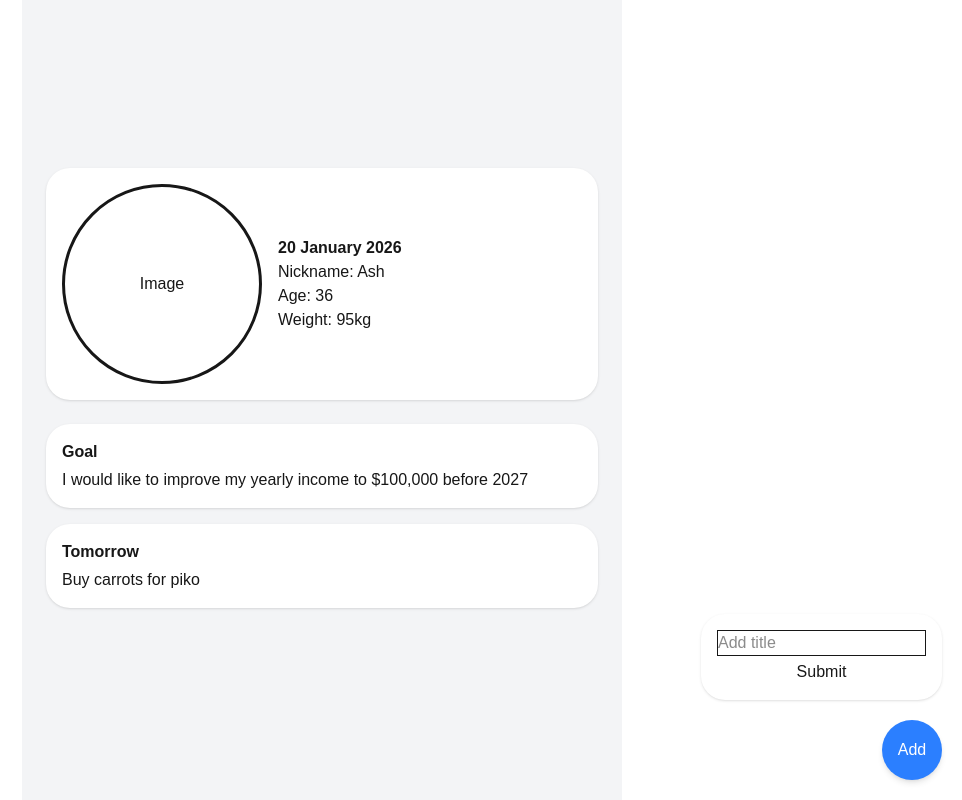
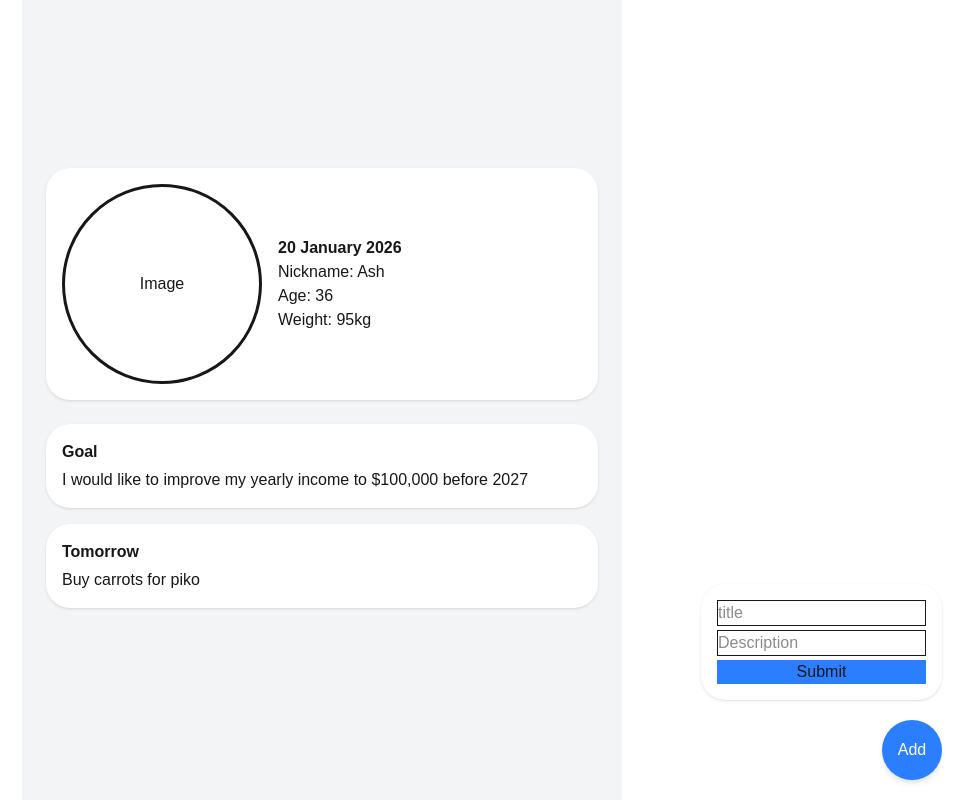
Before and after one commit to ashLuchowa/lookbehind-app, a Next.js app: page / in a window 1280 px wide. Both pictures are taken after a click on the button "Add". Shown: the whole page, without its empty margins (318-1280 px from the left). Built offline with nearby package versions, Linux system fonts and the light colour scheme.

Commit message:
Get value from form

```diff
--- a/app/components/addform.tsx
+++ b/app/components/addform.tsx
@@ -1,13 +1,36 @@
+'use client';
+
+import { useState } from "react";
+
 export default function AddForm() {
+    const [title, setTitle] = useState('');
+    const [description, setDescription] = useState('');
+
+    const handleSubmit = (e: React.FormEvent) => {
+        e.preventDefault();
+
+        // Replace console.log with actual submission logic
+        console.log(`Title: ${title}`);
+        console.log(`Description: ${description}`);
+    }
 
     return (
-        <form className="add-form flex flex-col gap-1 bg-white shadow-sm p-4 rounded-3xl">
+        <form
+            onSubmit={handleSubmit}
+            className="add-form flex flex-col gap-1 bg-white shadow-sm p-4 rounded-3xl">
             <input
                 type="text"
-                placeholder="Add title"
+                placeholder="title"
                 className="border"
+                onChange={(e) => setTitle(e.target.value)}
             />
-            <button type="submit">Submit</button>
+            <input
+                type="text"
+                placeholder="Description"
+                className="border"
+                onChange={(e) => setDescription(e.target.value)}
+            />
+            <button type="submit" className="bg-blue-500 cursor-pointer">Submit</button>
         </form>
     )
 }
```
